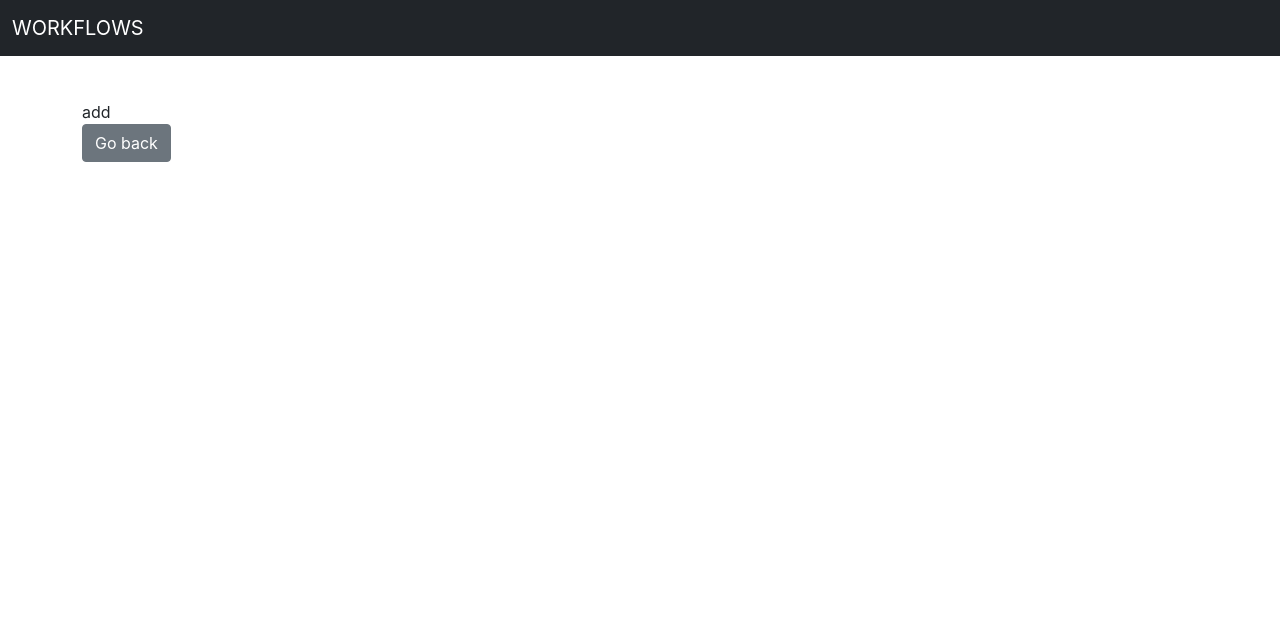
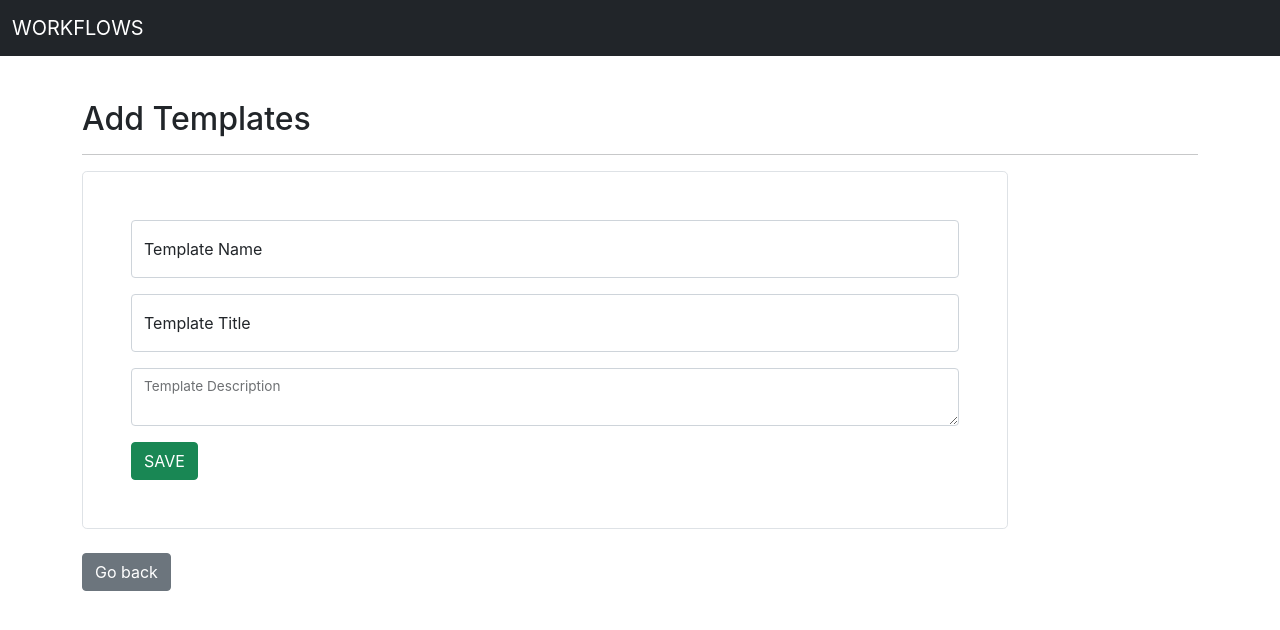
Before and after one commit to SalithaUCSC/template-system-frontend, a React (Create React App) app: page /templates/addTemplate in a window 1280 px wide. Shown: the top 630 px of the page. Built offline with nearby package versions, Linux system fonts and the light colour scheme.

Commit message:
Add Add template fucntionality

```diff
--- a/src/components/templates/AddTemplate.js
+++ b/src/components/templates/AddTemplate.js
@@ -1,15 +1,72 @@
 import React from "react";
 import {Link} from "react-router-dom";
+import {useState} from "react";
+import {addTemplate} from "../../services/TemplateService";
+import {showAlert} from "../../services/AlertService";
 
 const AddTemplate = () => {
+    const [templateName, setTemplateName] = useState("");
+    const handleTemplateName = (e) => {
+        setTemplateName(e.target.value);
+    };
+    const [templateTitle, setTemplateTitle] = useState("");
+    const handleTemplateTitle= (e) => {
+        setTemplateTitle(e.target.value);
+    };
+    const [templateDescription, setTemplateDescription] = useState("");
+    const handleTemplateDescription = (e) => {
+        setTemplateDescription(e.target.value);
+    };
+    const submitForm = (e) => {
+        e.preventDefault();
+        let request = {
+            name: templateName,
+            title: templateTitle,
+            description: templateDescription,
+            cards: []
+        };
+        console.log(request);
+        if (isFormValid()) {
+            addTemplate(request).then(res => {
+                showAlert('Success!', 'success', 'Template is saved.');
+            }).catch(err => {
+                showAlert('Error!', 'error', err.message);
+            })
+        } else {
+            showAlert('Error!', 'error', 'Please fill the details.');
+        }
+    };
+    const isFormValid = () => {
+        return (templateName !== '') && (templateTitle !== '') && (templateDescription !== '')
+    }
     return (
         <div className="app-details">
             <div className="container">
+                <div><h2>Add Templates</h2></div>
+                <hr/>
                 <div className="row align-items-end">
                     <div className="col-6 col-sm-10">
-                        add
+                        <form className="p-4 p-md-5 border rounded-3" onSubmit={submitForm}>
+                            <div className="form-floating mb-3">
+                                <input type="text" className="form-control" id="templateName" name={templateName}
+                                       placeholder="Name for Card" onChange={handleTemplateName}/>
+                                <label htmlFor="Template Name">Template Name</label>
+                            </div>
+                            <div className="form-floating mb-3">
+                                <input type="text" className="form-control" id="templateTitle" name={templateTitle}
+                                       placeholder="Template Title" onChange={handleTemplateTitle}/>
+                                <label htmlFor="templateTitle">Template Title</label>
+                            </div>
+                            <div className="form-floating mb-3">
+                             <textarea className="form-control" id="templateDescription" name={templateDescription} rows="5"
+                                  onChange={handleTemplateDescription}></textarea>
+                                <label htmlFor="templateDescription">Template Description</label>
+                            </div>
+                            <button className="w-10 btn btn-success" type="submit">SAVE</button>
+                        </form>
                     </div>
                 </div>
+                <br/>
                 <Link to={"/templates"}>
                     <button type="button" className="btn btn-secondary">Go back</button>
                 </Link>
```
